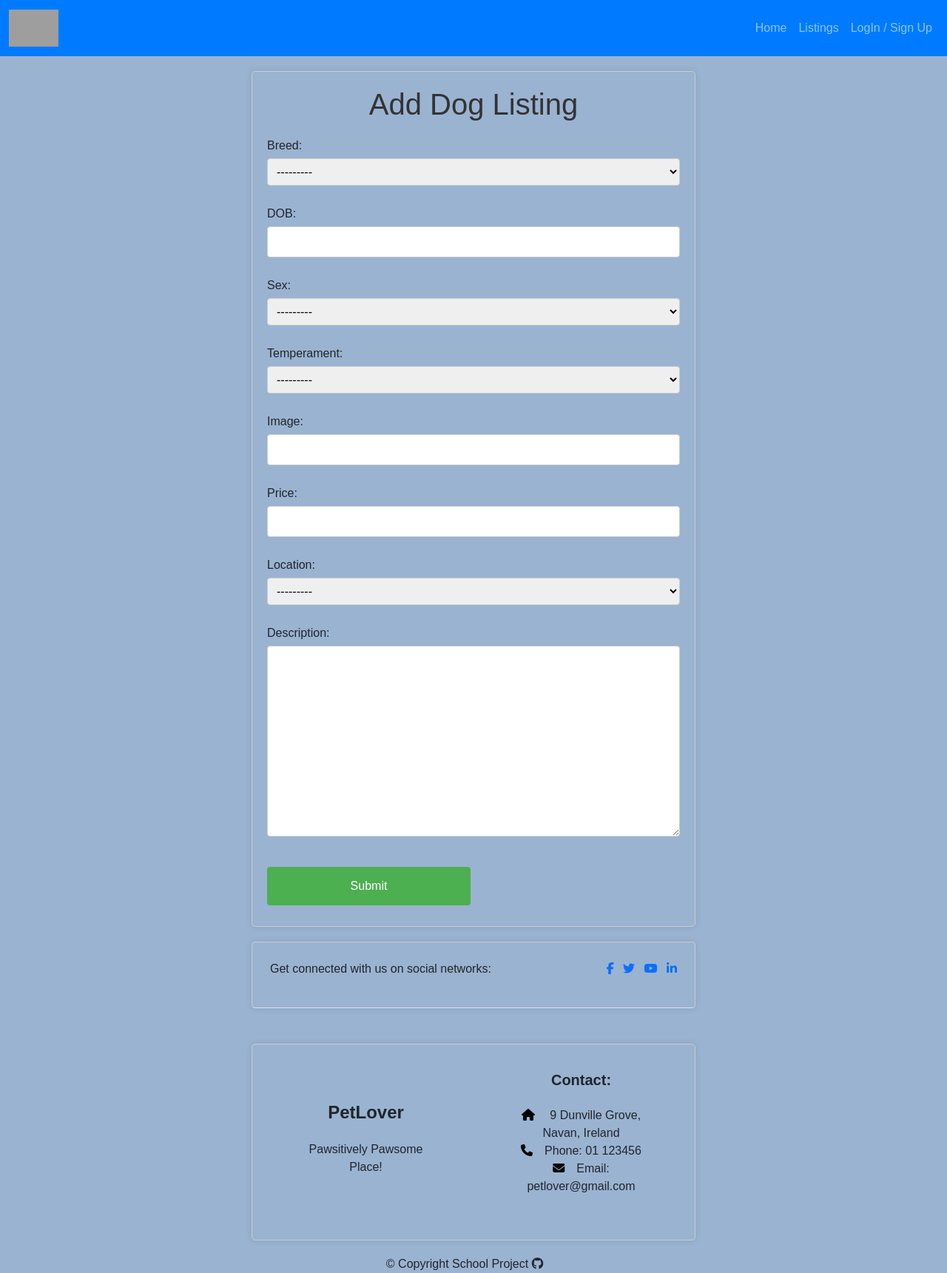
After one commit to naisepaul/petlover, a Django app: page /listings/listing-form/ in a window 1280 px wide. The commit adds this page. Shown: the whole page at 74% size. Run offline with Django 3.2, Linux system fonts and the light colour scheme; some libraries are stand-ins or nearby versions; grey boxes are pictures that could not be loaded.

Commit message:
Added dog listing form and submit to database

```diff
--- a/home/choice.py
+++ b/home/choice.py
@@ -58,5 +58,18 @@ COUNTIES = (
     ('waterford', 'Waterford'),
     ('westmeath', 'Westmeath'),
     ('wexford', 'Wexford'),
-    ('wicklow', 'Wicklow')
+    ('wicklow', 'Wicklow'),
 )
+
+SEX_CHOICES = (
+        ('M', 'Male'),
+        ('F', 'Female'),
+)
+
+TEMPERAMENT = (
+    ('friendly','Friendly'),
+    ('affectionate', 'Affectionate'),
+    ('protective', 'Protective'),
+    ('active', 'Active'),
+    ('loyal', 'Loyal'),
+)
--- a/home/forms.py
+++ b/home/forms.py
@@ -1,13 +1,14 @@
 from django.forms import ModelForm
 from django import forms
 from django.contrib.auth.models import User
-from .models import Profile
+from .models import Profile, Dog, Listing
+
+# Profile form
 
 class ProfileForm(forms.ModelForm):
     class Meta:
         model = Profile
-        fields = ['profile_image','name', 'username', 'email','phone']  # Adjust fields as per your UserProfile model
-
+        fields = ['profile_image','name', 'username', 'email','phone']
 
     def clean(self):
             cleaned_data = super().clean()
@@ -24,3 +25,16 @@ class ProfileForm(forms.ModelForm):
                 self.add_error('email', 'This email address is already in use.')
                 cleaned_data['email'] = self.instance.user.email
             return cleaned_data
+
+
+# Dog Listing Form
+
+class DogListingForm(forms.ModelForm):
+    class Meta:
+        model = Dog
+        fields = ['breed', 'DOB', 'sex', 'temperament', 'photo']
+
+class ListingForm(forms.ModelForm):
+    class Meta:
+        model = Listing
+        fields = ['price', 'location', 'description']
--- a/home/models.py
+++ b/home/models.py
@@ -3,6 +3,7 @@ from django.contrib.auth.models import User
 # from django_resized import ResizedImageField
 from cloudinary.models import CloudinaryField
 import uuid
+from . import choice
 
 # Create your models here.
 
@@ -20,44 +21,24 @@ class Profile(models.Model):
     def __str__(self):
         return str(self.username)
 
-    @property
-    def profile_img(self):
-        if self.profile_image:
-            url = self.profile_image.url
-        else:
-            url = (
-                'https://res.cloudinary.com/dmhdrvehj/image/upload/v1709854103/user_photos/default-user-image_jjhzic.webp'
-            )
-        return url
+class Dog(models.Model):
+    breed = models.CharField(max_length=100, choices = choice.DOG_BREED)
+    DOB = models.DateField()  # Date of Birth
+    sex = models.CharField(max_length=1, choices=choice.SEX_CHOICES)
+    temperament = models.TextField(max_length=100, choices = choice.TEMPERAMENT)
+    owner = models.ForeignKey(User, on_delete=models.CASCADE, related_name='dogs_for_sale')
+    photo = CloudinaryField('image')
+    created_at = models.DateTimeField(auto_now_add=True)
 
-# class Dog(models.Model):
-#     SEX_CHOICES = [
-#         ('M', 'Male'),
-#         ('F', 'Female'),
-#     ]
+    def __str__(self):
+        return f"{self.breed} ({self.sex}), DOB: {self.DOB}"
 
-    # id = models.UUIDField(primary_key=True, default=uuid.uuid4, editable=False)
-    # breed = models.CharField(max_length=100)
-    # # date_of_birth = models.DateField()
-    # sex = models.CharField(max_length=1, choices=SEX_CHOICES, default='M')
-    # description = models.TextField(null=True, blank=True)
+class Listing(models.Model):
+    dog = models.ForeignKey(Dog, on_delete=models.CASCADE)
+    price = models.DecimalField(max_digits=10, decimal_places=2)
+    location = models.CharField(max_length=100, choices=choice.COUNTIES)
+    description = models.TextField()
+    created_at = models.DateTimeField(auto_now_add=True)
 
-    # def __str__(self):
-    #     return self.breed
-
-# class Listing(models.Model):
-#     id = models.UUIDField(primary_key=True, default=uuid.uuid4, editable=False)
-#     dog = models.ForeignKey(Dog, on_delete=models.CASCADE)
-#     owner = models.ForeignKey(Owner, on_delete=models.CASCADE)
-#     price = models.DecimalField(max_digits=10, decimal_places=2)
-#     created = models.DateTimeField(auto_now_add=True)
-#     description = models.TextField(null=True, blank=True)
-#     listing_image_1 = ResizedImageField(
-#         quality=75, force_format='WEBP', blank=True,
-#         upload_to='listings/', default='listings/default-listing-img.jpg')
-#     def __str__(self):
-#         return f"Listing for {self.dog.name} by {self.owner.name}"
-
-
-# def __str__(self):
-#         return str(self.dog_breed)
+    def __str__(self):
+        return f"Listing for {self.dog.breed} - {self.location}"
--- a/home/urls.py
+++ b/home/urls.py
@@ -4,13 +4,13 @@ from . import views
 
 urlpatterns =[
     path('', views.index, name = 'home'),
-    path('listings/', views.listings, name = 'listings'),
     path('signup/', views.signup, name = 'signup'),
     path('login/', views.login_account, name = 'login_account'),
     path('logout/', views.logoutconfirm, name = 'logoutconfirm'),
-    path('create-listings/', views.create_listings, name = 'create-listings'),
     path('profile-page/', views.profile_page, name = 'profile-page'),
     path('profile-update/', views.profile_update, name ='profile-update'),
     # path('profile-delete/<int:pk>/', views.profile_delete, name='profile-delete'),
     path('profile-delete/', views.profile_delete, name = 'profile-delete'),
+    path('listings/listing-form/',views.listing_form, name = 'listing-form'),
+    path('listings/listings-page/',views.listings_page, name = 'listings-page'),
 ]
--- a/home/views.py
+++ b/home/views.py
@@ -5,7 +5,8 @@ from django.contrib import messages
 from django.contrib.auth.decorators import login_required
 from django.core.exceptions import ObjectDoesNotExist
 from .models import Profile
-from .forms import ProfileForm
+from .forms import ProfileForm, DogListingForm, ListingForm
+from . import choice
 
 # Create your views here.
 
@@ -13,16 +14,6 @@ from .forms import ProfileForm
 
 def index(request):
     return render(request,'index.html')
-
-# dog listing page
-
-def listings(request):
-    return render(request,'listings.html')
-
-# create listings page
-
-def create_listings(request):
-    return render(request,'create_listings.html')
 
 # user login page
 
@@ -104,7 +95,6 @@ def profile_update(request):
 def profile_delete(request):
     user = get_object_or_404(User, username=request.user.username)
 
-
     if request.method == 'POST':
         # user = User.objects.get(username=request.user)
         # If the user confirms the deletion
@@ -112,3 +102,29 @@ def profile_delete(request):
         return redirect('/')  # Redirect to home
 
     return render(request, 'profile/profile_delete.html')
+
+
+# dog listing page
+
+def listings_page(request):
+    return render(request,'listings/listings_page.html')
+
+# create listings page
+
+def listing_form(request):
+    if request.method == 'POST':
+        dog_form = DogListingForm(request.POST, request.FILES)
+        listing_form = ListingForm(request.POST)
+        if dog_form.is_valid() and listing_form.is_valid():
+            dog = dog_form.save(commit=False)
+            dog.owner = request.user
+            dog.save()
+            listing = listing_form.save(commit=False)
+            listing.dog = dog
+            listing.save()
+            messages.success(request, 'Your listing has been created!')
+            return redirect('/')
+    else:
+        dog_form = DogListingForm()
+        listing_form = ListingForm()
+    return render(request, 'listings/listing_form.html', {'dog_form': dog_form, 'listing_form': listing_form})
--- a/static/css/style.css
+++ b/static/css/style.css
@@ -86,5 +86,8 @@ body {
 }
 
 .custom-body {
-    background-color: #658665; /* Change the background color to your desired color */
+    background-color: #658665;
+
 }
+
+/* Listing form styles*/
--- a/templates/base.html
+++ b/templates/base.html
@@ -11,7 +11,7 @@
   <title>Pet Lover | {% block title %} Pet Lover {% endblock title %}</title>
   <link href="https://cdn.jsdelivr.net/npm/bootstrap@5.3.3/dist/css/bootstrap.min.css" rel="stylesheet"
     integrity="sha384-QWTKZyjpPEjISv5WaRU9OFeRpok6YctnYmDr5pNlyT2bRjXh0JMhjY6hW+ALEwIH" crossorigin="anonymous">
-  <link href="{% static 'css/style.css' %}" rel="stylesheet">
+  <link rel="stylesheet" type="text/css" href="{% static 'css/style.css' %}" >
 </head>
 
 <body>
@@ -34,8 +34,8 @@
             </li>
 
             <li class="nav-item">
-              <a class="nav-link {% if request.path == '/listings/' %}active{% endif %}"
-                href="{% url 'listings' %}">Listings</a>
+              <a class="nav-link {% if request.path == '/listings-page/' %}active{% endif %}"
+                href="{% url 'listings-page' %}">Listings</a>
             </li>
 
             {% if not request.user.is_authenticated %}
@@ -47,8 +47,8 @@
 
             {% else %}
             <li class="nav-item">
-              <a class="nav-link {% if request.path == '/create-listings/' %}active{% endif %}"
-                href="{% url 'create-listings' %}"> Create Listing</a>
+              <a class="nav-link {% if request.path == '/listing-form/' %}active{% endif %}"
+                href="{% url 'listing-form' %}"> Create Listing</a>
             </li>
             <li class="nav-item">
               <a class="nav-link {% if request.path == '/profile-page/' %}active{% endif %}"
--- /dev/null
+++ b/templates/listings/listing_form.html
@@ -0,0 +1,92 @@
+{% extends 'base.html' %}
+{% load static %}
+{% block title %}
+Create Listings
+{% endblock title %}
+
+{% block body %}
+<style>
+
+    body {
+        font-family: Arial, sans-serif;
+        margin: 0;
+        padding: 0;
+    }
+
+    .container {
+        max-width: 600px;
+        margin: 20px auto;
+        padding: 20px;
+        border: 1px solid #ccc;
+        border-radius: 5px;
+        box-shadow: 0 0 10px rgba(0, 0, 0, 0.1);
+        /* text-align: center; */
+    }
+
+    h1 {
+        text-align: center;
+        color: #333;
+    }
+
+    form {
+        margin-top: 20px;
+    }
+
+    label {
+        display: block;
+        margin-bottom: 5px;
+    }
+
+    input[type="text"],
+    input[type="number"],
+    select,
+    textarea {
+        width: 100%;
+        padding: 8px;
+        margin-bottom: 10px;
+        border: 1px solid #ccc;
+        border-radius: 4px;
+        box-sizing: border-box;
+    }
+
+    button[type="submit"] {
+        /* background-color: #4CAF50;
+    color: white;
+    padding: 10px 20px;
+    border: none;rgb(98, 148, 100)
+    border-radius: 4px;
+    cursor: pointer;
+    font-size: 16px;
+    transition: background-color 0.3s; */
+
+        background-color: #4CAF50;
+        color: white;
+        padding: 14px 20px;
+        margin: 8px 0;
+        border: none;
+        border-radius: 4px;
+        cursor: pointer;
+        width: calc(50% - 4px);
+        /* Adjust width to fit both buttons in one line */
+        text-decoration: none;
+        text-align: center;
+        display: inline-block;
+        transition: background-color 0.3s;
+    }
+
+    button[type="submit"]:hover {
+        background-color: #45a049;
+    }
+</style>
+
+<div class="container">
+    <h1>Add Dog Listing</h1>
+    <form method="POST" enctype="multipart/form-data">
+        {% csrf_token %}
+        {{ dog_form.as_p }}
+        {{ listing_form.as_p }}
+        <button type="submit">Submit</button>
+    </form>
+</div>
+
+{% endblock body %}
```
Also changed, not shown: home/admin.py (+3 -4 lines), home/migrations/0004_dog_listing.py (added), templates/listings/listings_page.html (renamed from templates/listings.html).
